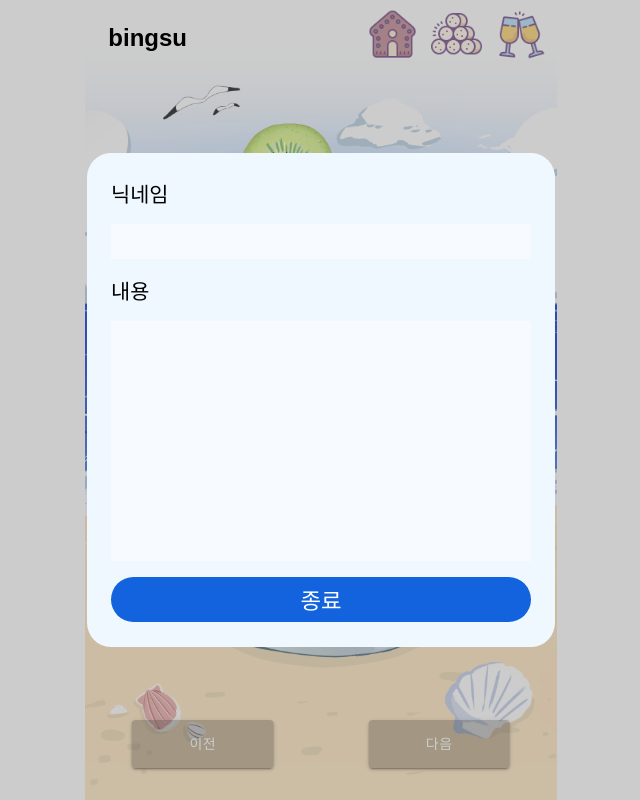
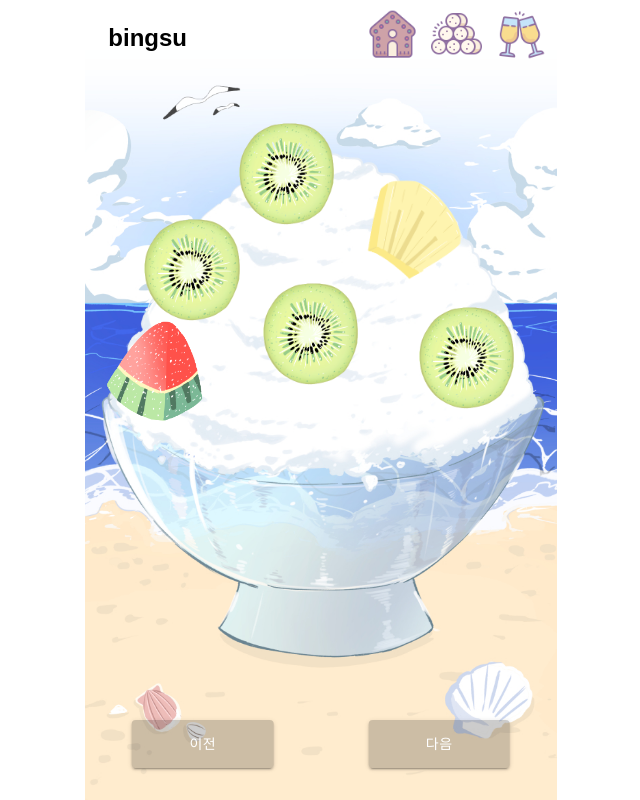
Before and after one commit to heading1/WYLSBingsu, a React app in the folder client/: page / in a window 1280 px wide. Shown: the whole page, without its empty margins (319-959 px from the left). Built offline with nearby package versions, Linux system fonts and the light colour scheme; a web font is replaced by a local one.

Commit message:
feat: 토핑 클릭이벤트

```diff
--- a/client/src/pages/login-page/components/LoginForm.tsx
+++ b/client/src/pages/login-page/components/LoginForm.tsx
@@ -2,7 +2,7 @@ import GithubOAuth from './GithubOAuth';
 import CustomForm from '@/common/form-component/CustomForm';
 import { FormInputType } from '@/types/types';
 import { LoginButton, LoadingDiv, ErrorMessage } from './LoginFormStyle';
-import Loading from '@/components/Loading';
+import Loading from '@/common/components/Loading';
 import useLogin from '../hook/useLogin';
 
 const LoginForm: React.FC = () => {
--- a/client/src/pages/main-page/MainPage.tsx
+++ b/client/src/pages/main-page/MainPage.tsx
@@ -16,7 +16,7 @@ import Wrapper from './MainPageStyle';
 import riceCakeImg from '@/assets/images/riceCake.png';
 import Topping from './components/Topping';
 import MockData from './MockData.json';
-import Loading from '@/components/Loading';
+import Loading from '@/common/components/Loading';
 import Detail from './components/Detail';
 
 const ratio = theme.windowHeight / 1500;
@@ -55,25 +55,28 @@ interface DataInterface extends Array<TestInterface> {}
 const MainPage: React.FC = () => {
   const [page, setPage] = useState(0);
   const [data, setData] = useState<DataInterface>(MockData);
+  const [viewData, setViewData] = useState({ nickName: '', content: '' });
   const maxPage = useMemo(() => Math.ceil(data.length / 6) - 1, [data]);
+  const [viewDetail, setViewDetail] = useState(false);
   const [loading, setLoading] = useState(false);
 
   const nextPage = () => {
     if (page === maxPage) setPage(0);
     else setPage((page) => page + 1);
-
-    console.log(page);
   };
 
   const prevPage = () => {
     if (page === 0) setPage(maxPage);
     else setPage((page) => page - 1);
-
-    console.log(page);
   };
 
-  const handleClick = () => {
-    return alert('test');
+  const openDetail = (index: number) => {
+    setViewData({ ...data[index] });
+    setViewDetail(true);
+  };
+
+  const closeDetail = () => {
+    setViewDetail(false);
   };
 
   useEffect(() => {
@@ -92,7 +95,7 @@ const MainPage: React.FC = () => {
     }, 500);
   }, [data]);
   return (
-    <Wrapper loading={loading}>
+    <Wrapper $loading={loading}>
       <div>
         <img src={bingsu} />
         {loading ? (
@@ -107,7 +110,7 @@ const MainPage: React.FC = () => {
                   rotate={randomRotate()}
                   key={i + 1}
                   imageSrc={randomTopping()}
-                  eventClick={handleClick}
+                  eventClick={() => openDetail(i)}
                 />
               ) : (
                 ''
@@ -116,7 +119,7 @@ const MainPage: React.FC = () => {
 
             <Footer nextPage={nextPage} prevPage={prevPage} />
 
-            <Detail nickname={''} article={''} />
+            {viewDetail && <Detail {...viewData} closeDetail={closeDetail} />}
           </>
         )}
       </div>
--- a/client/src/pages/main-page/MainPageStyle.tsx
+++ b/client/src/pages/main-page/MainPageStyle.tsx
@@ -1,14 +1,12 @@
 import styled from 'styled-components';
 
 interface WrapperInterface {
-  loading: boolean;
+  $loading: boolean;
 }
 
 const Wrapper = styled.div<WrapperInterface>`
-  height: ${(props) => (props.loading ? '99vh' : '')};
+  height: ${(props) => (props.$loading ? '99vh' : '')};
   width: 100vw;
-  /* background-color: ${(props) =>
-    props.loading ? 'rgba(0, 0, 0, 0.2)' : ''}; */
   position: relative;
   display: flex;
   justify-content: center;
--- a/client/src/pages/main-page/components/ArticleForm.tsx
+++ b/client/src/pages/main-page/components/ArticleForm.tsx
@@ -2,21 +2,21 @@ import { Wrapper, NicknameInput, ArticleInput } from './ArticleFormStyle';
 
 interface ArticleProps {
   children: React.ReactNode;
-  nickname: string | '';
-  article: string | '';
+  nickName: string | '';
+  content: string | '';
 }
 
 const ArticleForm: React.FC<ArticleProps> = ({
   children,
-  nickname,
-  article,
+  nickName,
+  content,
 }) => {
   return (
     <Wrapper>
-      <label htmlFor="nickname">닉네임</label>
-      <NicknameInput type="text" name="nickname" value={nickname} disabled />
-      <label htmlFor="article">내용</label>
-      <ArticleInput name="article" disabled value={article} />
+      <label htmlFor="nickName">닉네임</label>
+      <NicknameInput type="text" name="nickName" value={nickName} disabled />
+      <label htmlFor="content">내용</label>
+      <ArticleInput name="content" disabled value={content} />
       {children}
     </Wrapper>
   );
--- a/client/src/pages/main-page/components/Detail.tsx
+++ b/client/src/pages/main-page/components/Detail.tsx
@@ -4,8 +4,9 @@ import styled from 'styled-components';
 import ArticleForm from './ArticleForm';
 import { Wrapper, Background } from './DetailStyle';
 interface DetailProps {
-  nickname: string | '';
-  article: string | '';
+  nickName: string | '';
+  content: string | '';
+  closeDetail: Function;
 }
 
 const SubmitButton = styled.button`
@@ -17,12 +18,12 @@ const SubmitButton = styled.button`
   color: #fff;
 `;
 
-const Detail: React.FC<DetailProps> = ({ nickname, article }) => {
+const Detail: React.FC<DetailProps> = ({ nickName, content, closeDetail }) => {
   return (
     <Background>
       <Wrapper>
-        <ArticleForm nickname={nickname} article={article}>
-          <SubmitButton>종료</SubmitButton>
+        <ArticleForm nickName={nickName} content={content}>
+          <SubmitButton onClick={() => closeDetail()}>닫기</SubmitButton>
         </ArticleForm>
       </Wrapper>
     </Background>
```
Also changed, not shown: client/src/common/components/Loading.tsx (renamed from client/src/components/Loading.tsx).
